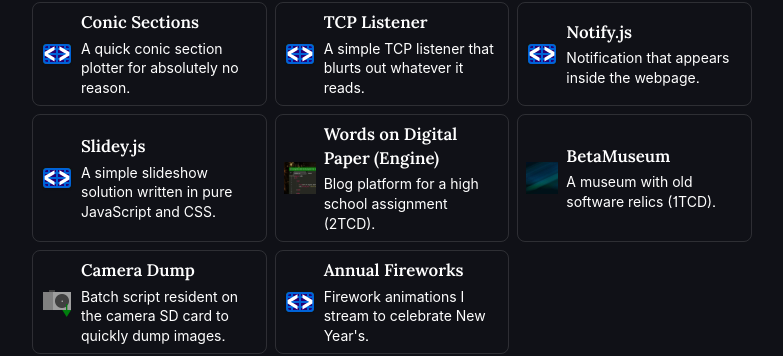
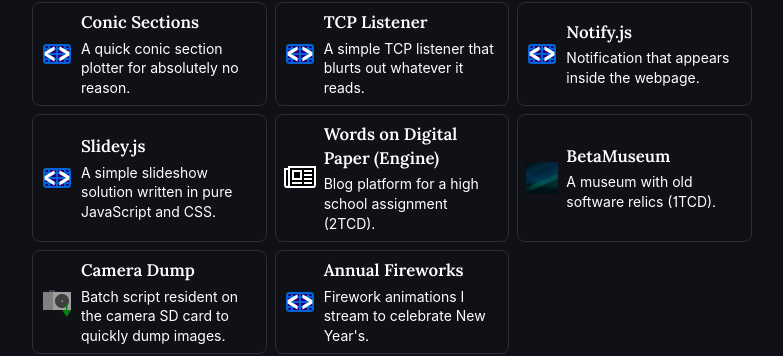
Before and after one commit to itisrazza/razza.io, a Jekyll site: the page built from projects.html, in a window 1280 px wide. Shown: the part 1066-1422 px from the top of the page, without its empty margins (248-1031 px from the left). Built offline with Jekyll 4.4.1, drawn with Linux system fonts in a browser that asks for light colours; some web fonts are replaced.

Commit message:
update wodp logo

```diff
--- a/_data/projects.yml
+++ b/_data/projects.yml
@@ -70,7 +70,7 @@
   description: Blog platform for a high school assignment (2TCD).
   link: https://github.com/itisrazza/wodp-engine
   archived: true
-  icon: wodp_main.png
+  icon: wodp.svg
 
 - name: BetaMuseum
   description: A museum with old software relics (1TCD).
```
Also changed, not shown: assets/logos/projects/wodp.svg (added).
